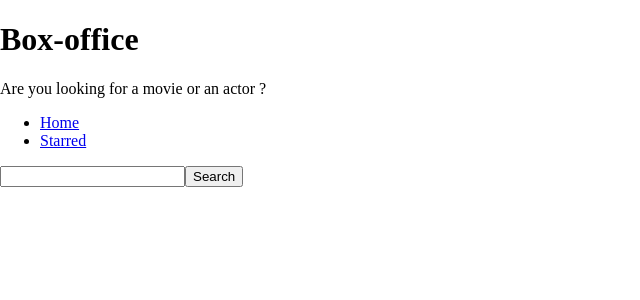
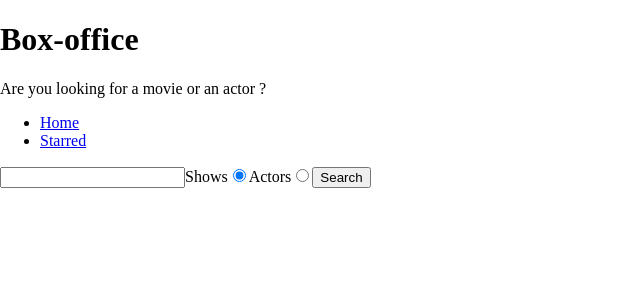
Before and after one commit to ByteCodeSculptorPro/box-office, a React (Create React App) app: page / in a window 1280 px wide. Shown: the top 300 px of the page, without its empty margins (0-640 px from the left). Built offline with nearby package versions, Linux system fonts and the light colour scheme.

Commit message:
added search for actors

```diff
--- a/package.json
+++ b/package.json
@@ -25,7 +25,8 @@
     "start": "react-scripts start",
     "build": "react-scripts build",
     "test": "react-scripts test",
-    "eject": "react-scripts eject"
+    "eject": "react-scripts eject",
+    "format": "prettier --write src/**/*.{js,jsx}"
   },
   "browserslist": {
     "production": [
--- a/src/api/tvmaze.js
+++ b/src/api/tvmaze.js
@@ -9,3 +9,4 @@
 };
 
 export const searchForShows = query => apiGet(`/search/shows?q=${query}`);
+export const searchForPeople = query => apiGet(`/search/people?q=${query}`);
--- a/src/pages/Home.jsx
+++ b/src/pages/Home.jsx
@@ -1,22 +1,34 @@
+/* eslint-disable no-unused-vars */
 import { useState } from 'react';
-import { searchForShows } from '../api/tvmaze';
+import { searchForPeople, searchForShows } from '../api/tvmaze';
 
 export default function Home() {
   const [searchStr, setSearchStr] = useState('');
   const [apiData, setApiData] = useState(null);
   const [apiDataError, setApiDataError] = useState(null);
-
+  const [searchOption, setSearchOption] = useState('shows');
+  console.log(searchOption);
   const onSearchInputChange = ev => {
     setSearchStr(ev.target.value);
+  };
+
+  const onRadioChange = ev => {
+    setSearchOption(ev.target.value);
   };
 
   const onSearch = async ev => {
     ev.preventDefault();
     try {
       setApiDataError(null);
-      const data = await searchForShows(searchStr);
-      setApiData(data);
-      console.log(apiData);
+      if (searchOption === 'shows') {
+        const data = await searchForShows(searchStr);
+        setApiData(data);
+        console.log(apiData);
+      } else {
+        const data = await searchForPeople(searchStr);
+        setApiData(data);
+        console.log(apiData);
+      }
     } catch (error) {
       setApiDataError(error);
       console.log(apiDataError);
@@ -24,15 +36,38 @@
   };
   const renderApiData = () => {
     if (apiDataError) return <div>{apiDataError.message}</div>;
-    return (
-      apiData &&
-      apiData.map(data => <div key={data.show.id}>{data.show.name}</div>)
-    );
+    if (apiData)
+      return apiData[0].show
+        ? apiData.map(data => <div key={data.show.id}>{data.show.name}</div>)
+        : apiData.map(data => (
+            <div key={data.person.id}>{data.person.name}</div>
+          ));
+    return null;
   };
   return (
     <div>
       <form onSubmit={onSearch}>
         <input type="text" value={searchStr} onChange={onSearchInputChange} />
+        <label>
+          Shows
+          <input
+            type="radio"
+            name="search-option"
+            checked={searchOption === 'shows'}
+            value="shows"
+            onChange={onRadioChange}
+          />
+        </label>
+        <label>
+          Actors
+          <input
+            type="radio"
+            name="search-option"
+            checked={searchOption === 'actors'}
+            value="actors"
+            onChange={onRadioChange}
+          />
+        </label>
         <button type="submit">Search</button>
       </form>
 
```
